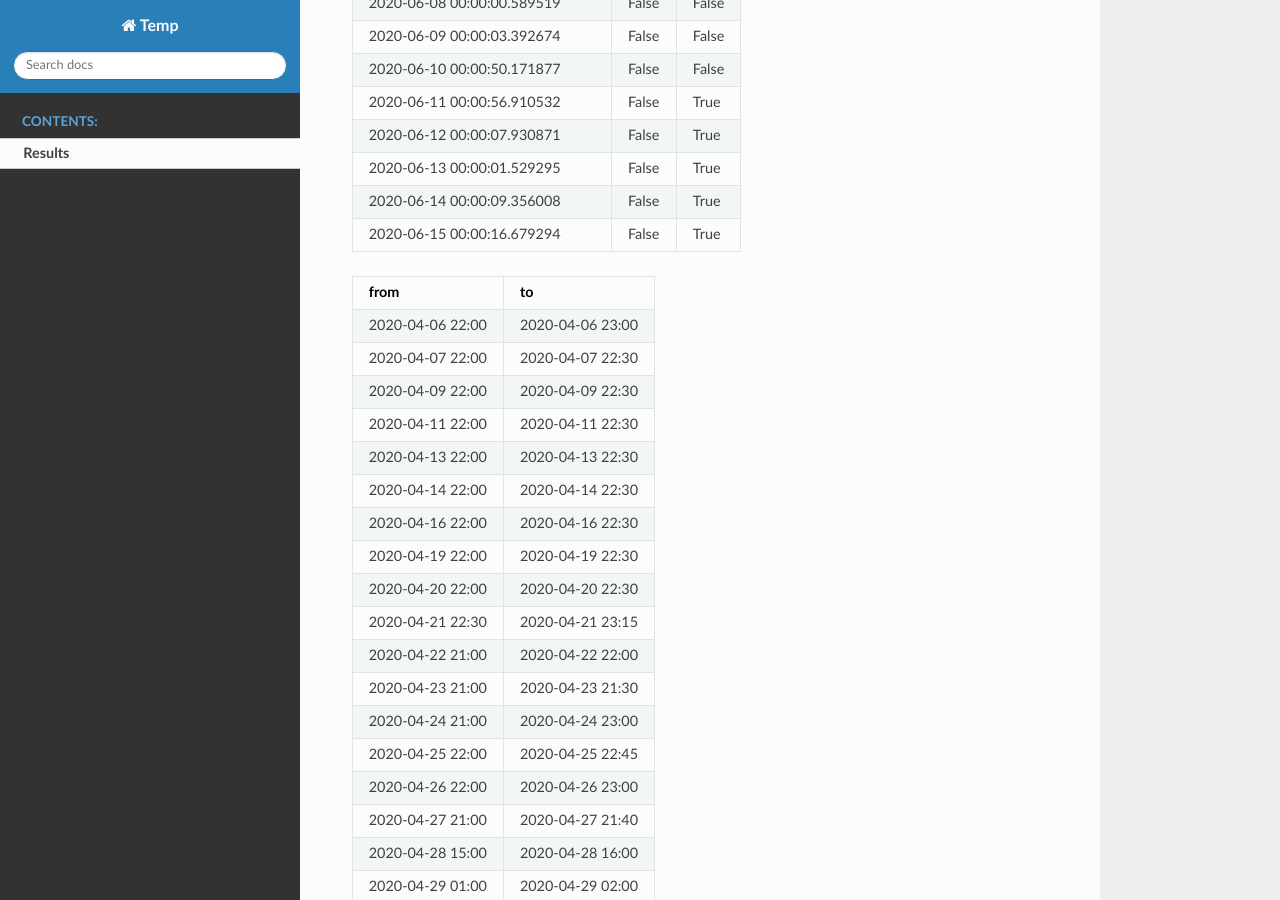
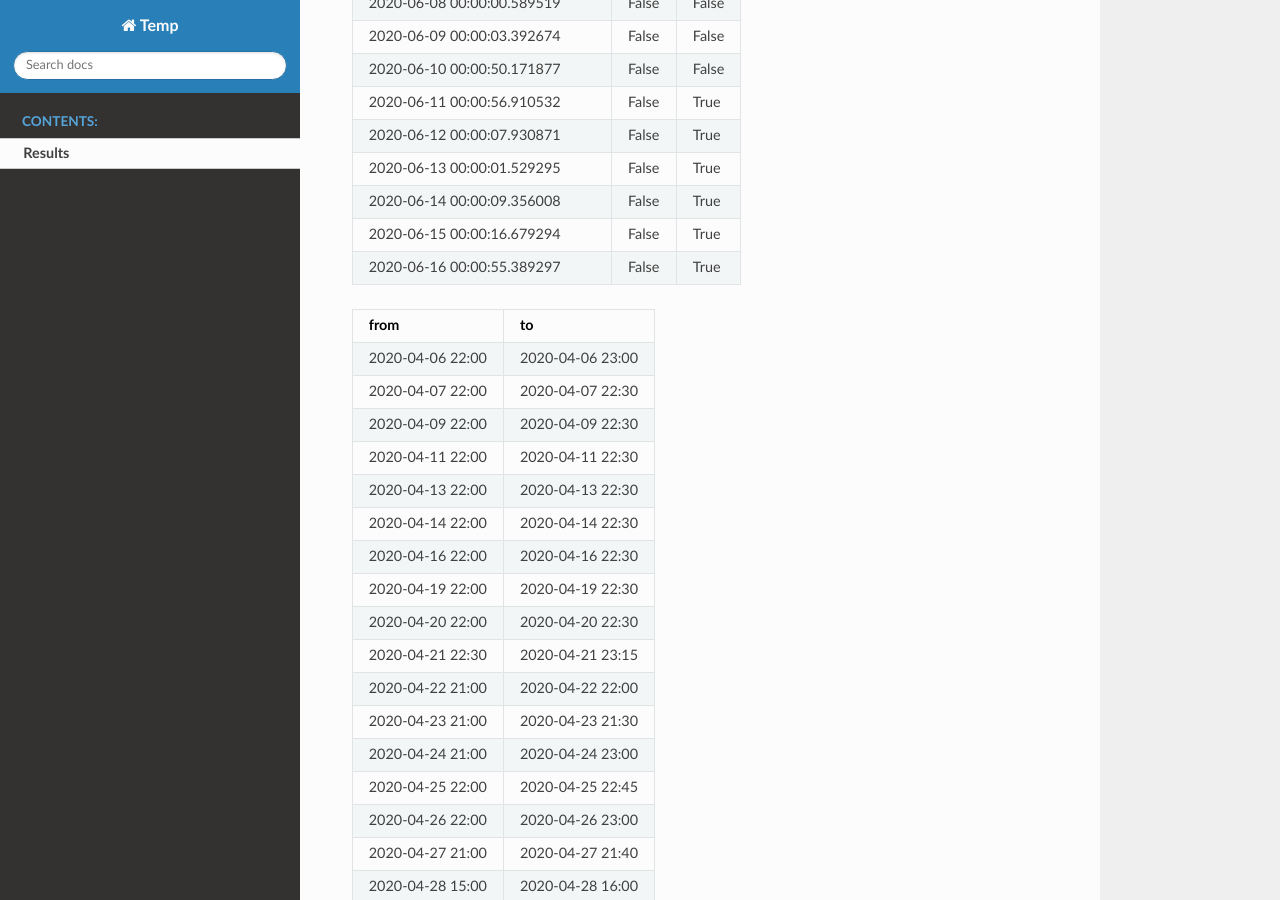
Before and after one commit to shlomow/queries-results, a Sphinx documentation site: the page built from source/results.rst, in a window 1280 px wide and 900 px high, scrolled down 2234 px. Built offline with Sphinx 7.4.7 and the Read the Docs theme 2.0.0, drawn with Linux system fonts in a browser that asks for light colours.

Commit message:
update results

```diff
--- a/source/results.rst
+++ b/source/results.rst
@@ -76,6 +76,7 @@ third experiment: 2.06.2020
    2020-06-13 00:00:01.529295, False, True
    2020-06-14 00:00:09.356008, False, True
    2020-06-15 00:00:16.679294, False, True
+   2020-06-16 00:00:55.389297, False, True
 
 .. csv-table::
    :header: "from", "to"
```
Also changed, not shown: results.json (+1 -1 lines).
